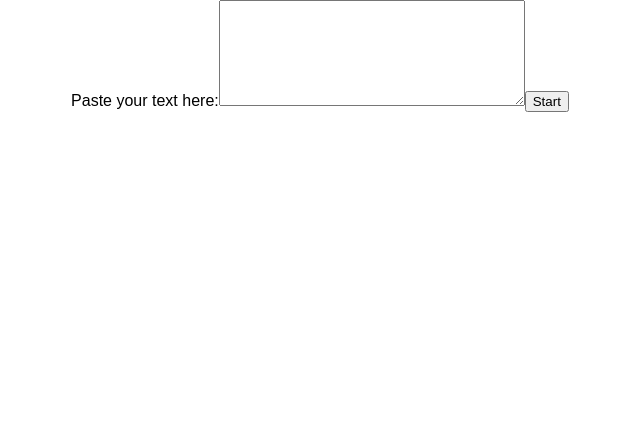
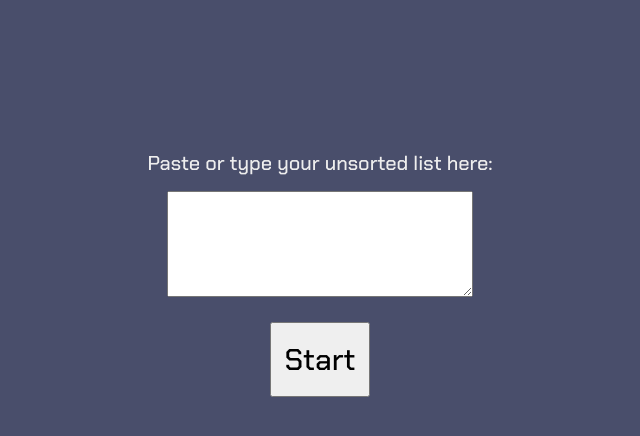
Before and after one commit to jordanfuzz/list-maker, a React (Create React App) app: page / in a window 1280 px wide. Shown: the top 436 px of the page, without its empty margins (320-960 px from the left). Built offline with nearby package versions, Linux system fonts and the light colour scheme.

Commit message:
Add basic styles

```diff
--- a/src/App.css
+++ b/src/App.css
@@ -6,3 +6,28 @@
   height: 100px;
   width: 300px;
 }
+
+.text-box-label {
+  margin-top: 150px;
+  margin-bottom: 15px;
+  display: block;
+  font-size: 20px;
+}
+
+.start-button {
+  display: block;
+  margin: 20px auto;
+  width: 100px;
+  height: 75px;
+  font-family: 'Chakra Petch', sans-serif;
+  font-size: 30px;
+}
+
+.finished-list-container {
+  margin-top: 150px;
+}
+
+.finished-list-item {
+  display: block;
+  margin: 10px auto;
+}
--- a/src/App.js
+++ b/src/App.js
@@ -96,21 +96,34 @@ class App extends Component {
   }
 
   renderFinishedList() {
-    return this.state.items.map((item, i) => <li key={i}>{item}</li>)
+    return this.state.items.map((item, i) => (
+      <span className="finished-list-item" key={i}>
+        {item}
+      </span>
+    ))
   }
 
   render() {
+    const { comparisonsFinished, comparisonsStarted } = this.state
     return (
       <div className="App">
-        <span>Paste your text here:</span>
+        {!comparisonsStarted & !comparisonsFinished ? (
+          <div>
+            {' '}
+            <span className="text-box-label">
+              Paste or type your unsorted list here:
+            </span>
             <textarea
               className="text-box"
               type="text"
               value={this.state.textField}
               onChange={this.handleTextFieldChange}
             />
-        <button onClick={this.handleStart}>Start</button>
-        {this.state.comparisonsStarted && !this.state.comparisonsFinished ? (
+            <button className="start-button" onClick={this.handleStart}>
+              Start
+            </button>{' '}
+          </div>
+        ) : comparisonsStarted && !comparisonsFinished ? (
           <ComparisonOptions
             index={this.state.comparisonsIndex}
             items={this.state.items}
@@ -118,7 +131,9 @@ class App extends Component {
             comparisonsFinished={this.state.comparisonsFinished}
           />
         ) : (
-          <ol>{this.renderFinishedList()}</ol>
+          <div className="finished-list-container">
+            {this.renderFinishedList()}
+          </div>
         )}
       </div>
     )
--- a/src/components/ComparisonOptions/ComparisonOptions.css
+++ b/src/components/ComparisonOptions/ComparisonOptions.css
@@ -1,5 +1,5 @@
 .options-container {
-  margin-top: 50px;
+  margin-top: 150px;
 }
 
 .options {
@@ -8,4 +8,9 @@
   width: 200px;
   margin: 100px;
   cursor: pointer;
+  background-color: #eee;
+  font-family: 'Chakra Petch', sans-serif;
+  font-size: 30px;
+  color: black;
+  padding: 20px;
 }
--- a/src/index.css
+++ b/src/index.css
@@ -1,5 +1,9 @@
+@import url('https://fonts.googleapis.com/css?family=Chakra+Petch:500');
+
 body {
   margin: 0;
   padding: 0;
-  font-family: sans-serif;
+  font-family: 'Chakra Petch', sans-serif;
+  color: #eee;
+  background-color: #494e6b;
 }
```
Lines whose indentation alone changed are shown as unchanged.
